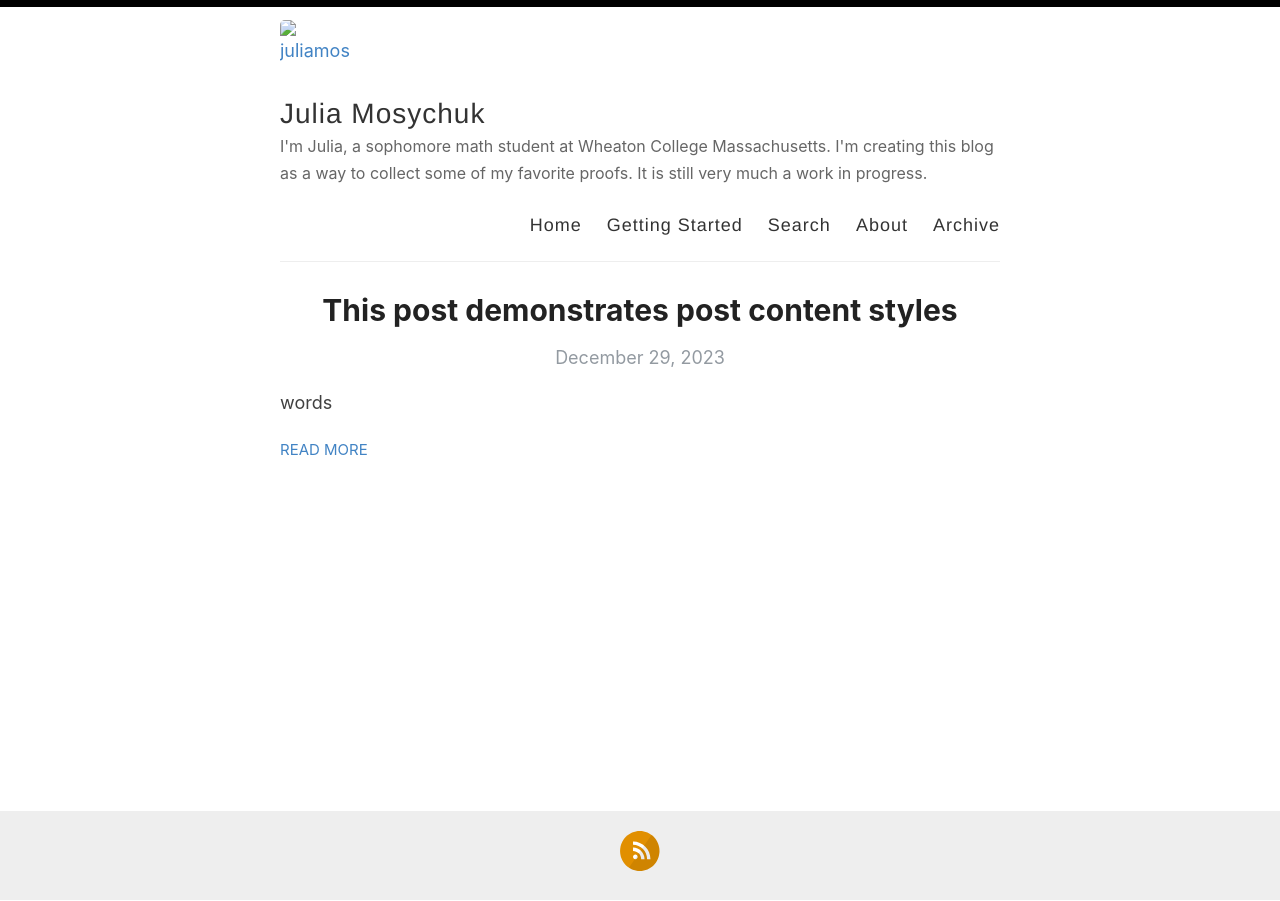
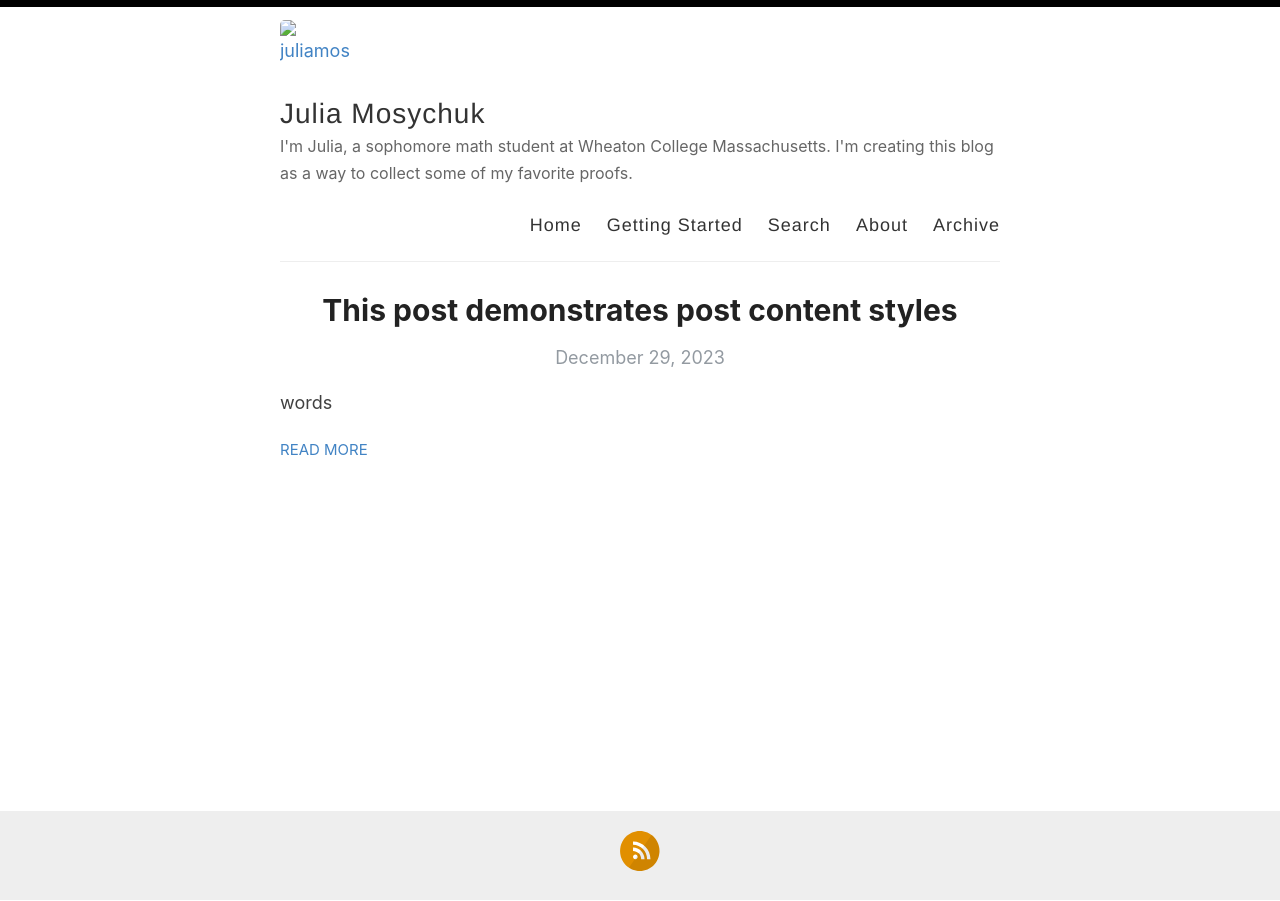
Before and after one commit to juliamosychuk/juliamosychuk.github.io, a Jekyll site: the page built from index.html, in a window 1280 px wide. Built offline with Jekyll 4.4.1, drawn with Linux system fonts in a browser that asks for light colours; the list of posts is cut into pages by our own code.

Commit message:
Update _config.yml

```diff
--- a/_config.yml
+++ b/_config.yml
@@ -9,7 +9,7 @@ name: Julia Mosychuk
 author: Julia Mosychuk
 
 # Short bio or description (displayed in the header)
-description: I'm Julia, a sophomore math student at Wheaton College Massachusetts. I'm creating this blog as a way to collect some of my favorite proofs. It is still very much a work in progress.
+description: I'm Julia, a sophomore math student at Wheaton College Massachusetts. I'm creating this blog as a way to collect some of my favorite proofs.
 
 # URL of your avatar or profile pic (you could use your GitHub profile pic)
 avatar: images/profilepic.png
```
